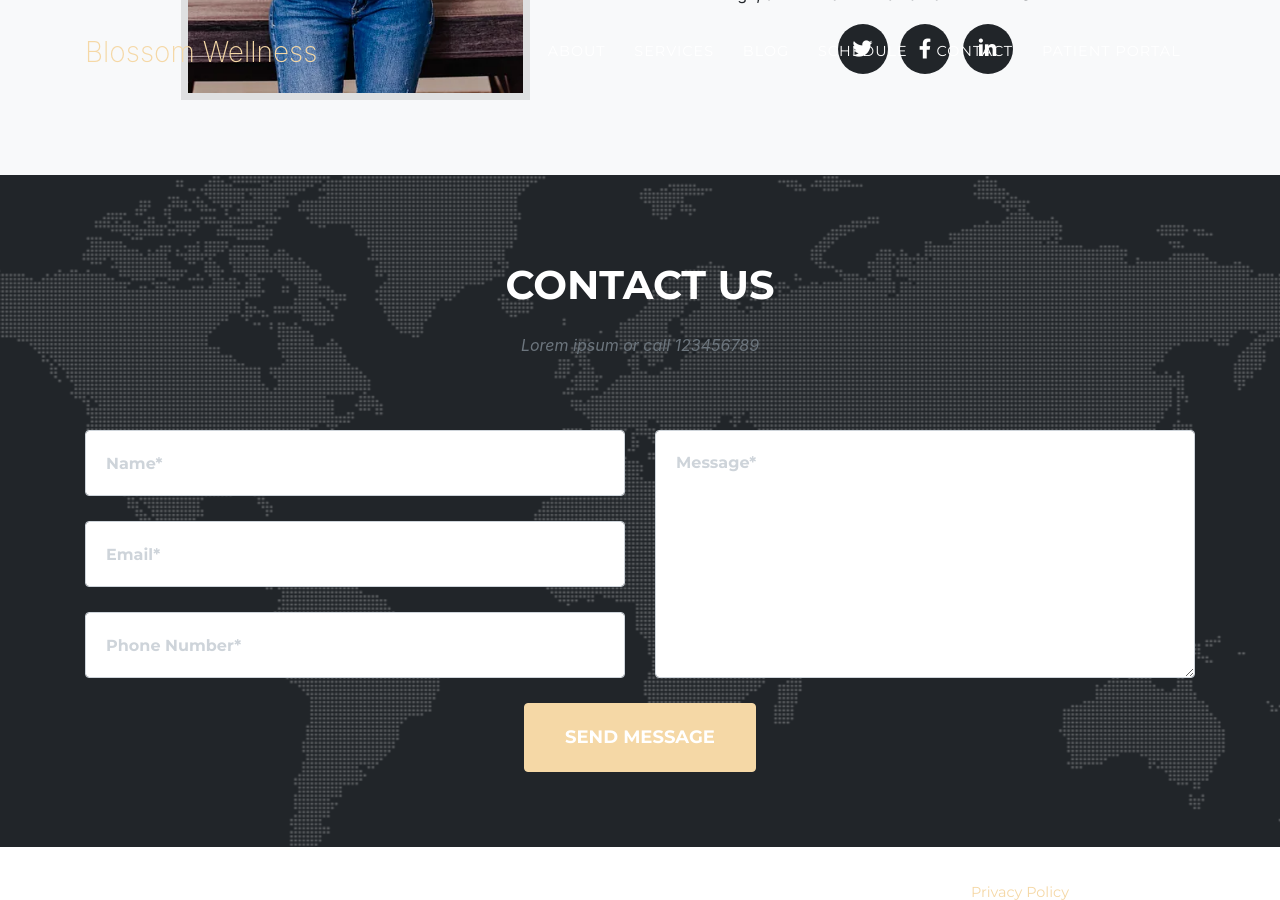
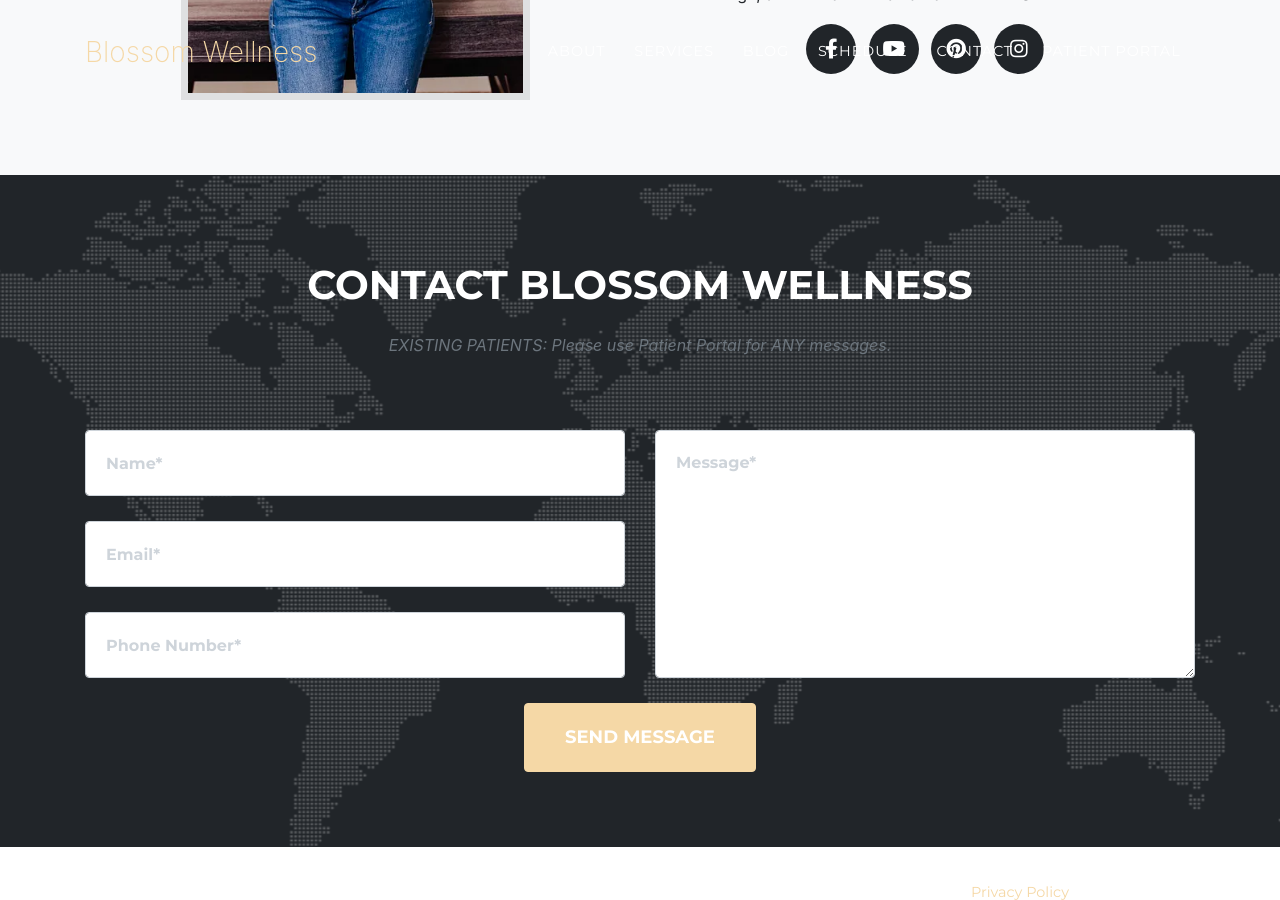
Before and after one commit to kburke8/drtaraburke, a Jekyll site: the page built from index.md, in a window 1280 px wide and 900 px high, scrolled down 2674 px. Built offline with Jekyll 4.4.1, drawn with Linux system fonts in a browser that asks for light colours; nearby versions of some CDN libraries; some web fonts are replaced; library files that are not in the unit come from our copies; a script that is not in the unit is left out.

```diff
--- a/_data/sitetext.yml
+++ b/_data/sitetext.yml
@@ -4,7 +4,7 @@ header:
     text2: Thyroid & Adrenal \| Hormones \| Telemedicine
     text3: Scottsdale, Arizona
     button: Free Consultation
-    buttonlink: "#schedule" # "#{section}" or "URL/page link"
+    buttonlink: "https://drtaraburke.com/book/" # "#{section}" or "URL/page link"
 
 services:
     title: "Highlighted Services"
@@ -36,66 +36,6 @@ services:
         desc: Are you curious about what options are available to you for your menopausal symptoms? Are you looking for more information on bio-identical hormones or hormone replacement therapy? Or perhaps you are curious about non-hormonal options? Let Dr. Burke present all the options available to you!"
         icon: fas fa-comments
 
-# portfolio:
-#     title: "Portfolio"
-#     text: "Lorem ipsum dolor sit amet consectetur."
-#     section: portfolio
-
-
-# timeline:
-#     title: "About"
-#     text: "Lorem ipsum timeline"
-#     section: timeline
-#     events:
-#       - title: "Our Humble Beginnings"
-#         year: "2009-2011"
-#         desc: "Lorem ipsum dolor sit amet, consectetur adipisicing elit. Sunt ut voluptatum eius sapiente, totam reiciendis temporibus qui quibusdam, recusandae sit vero unde, sed, incidunt et ea quo dolore laudantium consectetur!"
-#         image: assets/img/timeline/1.jpg
-#         alt:
-#         align: left
-#       - title: "An Agency is Born"
-#         year: "March 2011"
-#         desc: "Lorem ipsum dolor sit amet, consectetur adipisicing elit. Sunt ut voluptatum eius sapiente, totam reiciendis temporibus qui quibusdam, recusandae sit vero unde, sed, incidunt et ea quo dolore laudantium consectetur!"
-#         image: assets/img/timeline/2.jpg
-#         alt:
-#         align: right
-#       - title: "Jekyll Theme is created"
-#         year: "2019"
-#         desc: "Ravi Riley converted Agency, a Bootstrap-based theme, into a Jekyll theme. The Jekyll theme can be installed as a Ruby gem, or remotely. For more information, visit the documentation."
-#         image: assets/img/timeline/3.jpg
-#         alt: image alt text
-#         #align: #default is left
-#       - title: "Title"
-#         year: "2009-2011"
-#         desc: "Your description here, **Markdown** is fully supported."
-#         image: assets/img/timeline/4.jpg
-#         alt:
-#         align: right
-#     end: "Be Part <br> of Our <br> Story!"
-
-# about:
-#     title: "About Us"
-#     text: "our story"
-#     section: about
-
-# clients:
-#     section: clients
-#     max-height: 100px
-#     horizontal-scrolling: "" #"yes/no"
-#     list:
-#       - title: "envato"
-#         url: https://github.com/raviriley/agency-jekyll-theme
-#         logo: assets/img/clients/envato.jpg
-#       - title: "designmodo"
-#         url: https://github.com/raviriley/agency-jekyll-theme
-#         logo: assets/img/clients/designmodo.jpg
-#       - title: "themeforest"
-#         url: https://github.com/raviriley/agency-jekyll-theme
-#         logo: assets/img/clients/themeforest.jpg
-#       - title: "Creative Market"
-#         url: https://github.com/raviriley/agency-jekyll-theme
-#         logo: assets/img/clients/creative-market.jpg
-
 team:
     title: "Meet Dr. Burke"
     #text: "Licensed Naturopathic Doctor"
@@ -106,30 +46,30 @@ team:
         role: "Naturopathic Medical Doctor"
         image: assets/img/team/1.webp
         social:
-          - url: https://twitter.com
-            icon: fab fa-twitter
-          - url: https://facebook.com
-            icon: fab fa-facebook-f
-          - url: https://linkedin.com
-            icon: fab fa-linkedin-in
+          - url: https://www.facebook.com/drtaraburke?rel=noreferrer
+            icon: "fab fa-facebook-f"
+          - url: https://www.youtube.com/channel/UCrr_4UKW_A_fk-5kVoWsovQ?rel=noreferrer
+            icon: "fab fa-youtube"
+          - url: https://www.pinterest.com/drtaraburke/?rel=noreferrer
+            icon: "fab fa-pinterest"
+          - url: https://www.instagram.com/dr.taraburke/?rel=noreferrer
+            icon: "fab fa-instagram"
 
 contact:
-    title: "Contact Us"
-    text: "Lorem ipsum or call 123456789"
+    title: "Contact Blossom Wellness"
+    text: "EXISTING PATIENTS: Please use Patient Portal for ANY messages."
     section: contact
 
 footer:
     legal: "Privacy Policy"
     social:
-      - url: https://twitter.com
-        icon: "fab fa-twitter"
-      - url: https://facebook.com
+      - url: https://www.facebook.com/drtaraburke?rel=noreferrer
         icon: "fab fa-facebook-f"
-      - url: https://linkedin.com
-        icon: "fab fa-linkedin-in"
-      - url: https://github.com/raviriley/agency-jekyll-theme
-        icon: "fab fa-github"
-      - url: https://instagram.com
+      - url: https://www.youtube.com/channel/UCrr_4UKW_A_fk-5kVoWsovQ?rel=noreferrer
+        icon: "fab fa-youtube"
+      - url: https://www.pinterest.com/drtaraburke/?rel=noreferrer
+        icon: "fab fa-pinterest"
+      - url: https://www.instagram.com/dr.taraburke/?rel=noreferrer
         icon: "fab fa-instagram"
 
 
```
